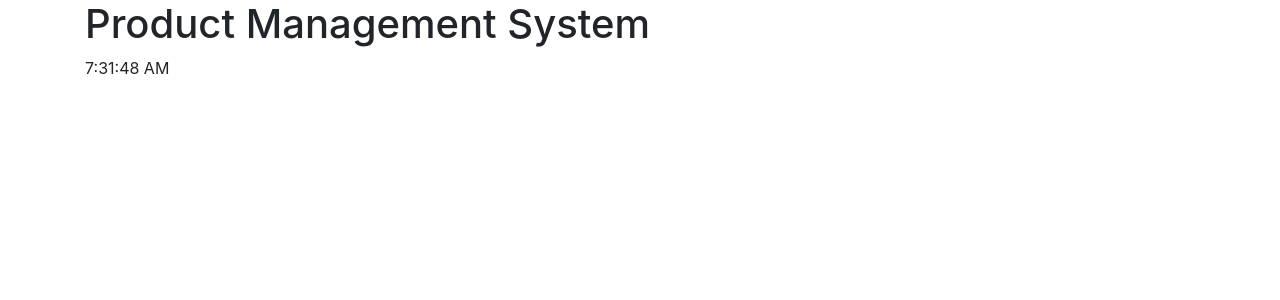
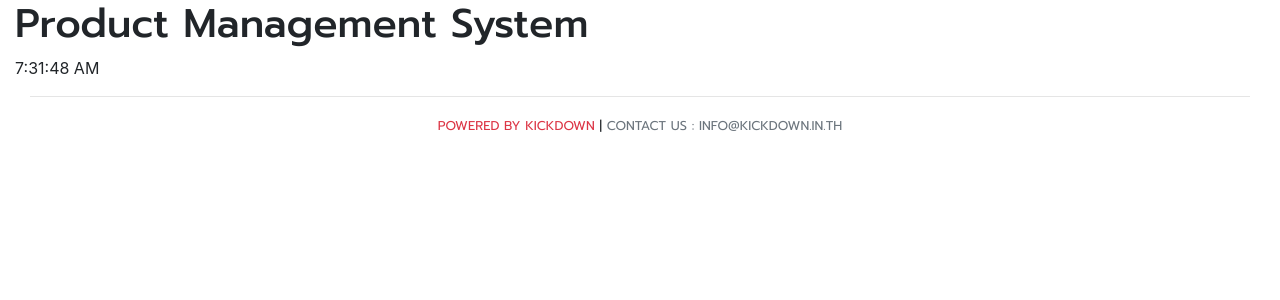
Before and after one commit to poomer123/react-product-management, a React (Create React App) app: page / in a window 1280 px wide. Shown: the top 300 px of the page. Built offline with nearby package versions, Linux system fonts and the light colour scheme.

Commit message:
create footer file

```diff
--- a/src/App.js
+++ b/src/App.js
@@ -1,4 +1,5 @@
 import React, { Component } from 'react'
+import Footer from "./Footer";
 
 class App extends Component {
     state = {
@@ -6,9 +7,10 @@ class App extends Component {
     }
     render() {
         return (
-            <div className="container">
+            <div className="container-fluid">
                 <h1>Product Management System</h1>
                 <p>{this.state.date.toLocaleTimeString()}</p>
+                <Footer company="Kickdown" email="info@kickdown.in.th" />
             </div>
         )
     }
--- /dev/null
+++ b/src/Footer.js
@@ -0,0 +1,18 @@
+import React from "react"
+
+const Footer = (props) => {
+    const {company, email} = props
+    return (
+        <div className="container-fluid">
+        <hr />
+            <div className="text-center title text-uppercase">
+                <small>
+                    <span className="text-danger">Powered By {company}</span> | <span className="text-muted">Contact Us : {email}</span>
+                </small>
+            </div>
+
+        </div>
+    )
+}
+
+export default Footer
--- a/src/style.css
+++ b/src/style.css
@@ -12,3 +12,11 @@
     font-family: 'Prompt-Bold';
     src: url('/fonts/Prompt-Bold.ttf')
 }
+
+h1, h2, h3, h4, h5, h6 {
+    font-family: 'Prompt-Medium'
+}
+
+.title {
+    font-family: 'Prompt-Regular'
+}
```
